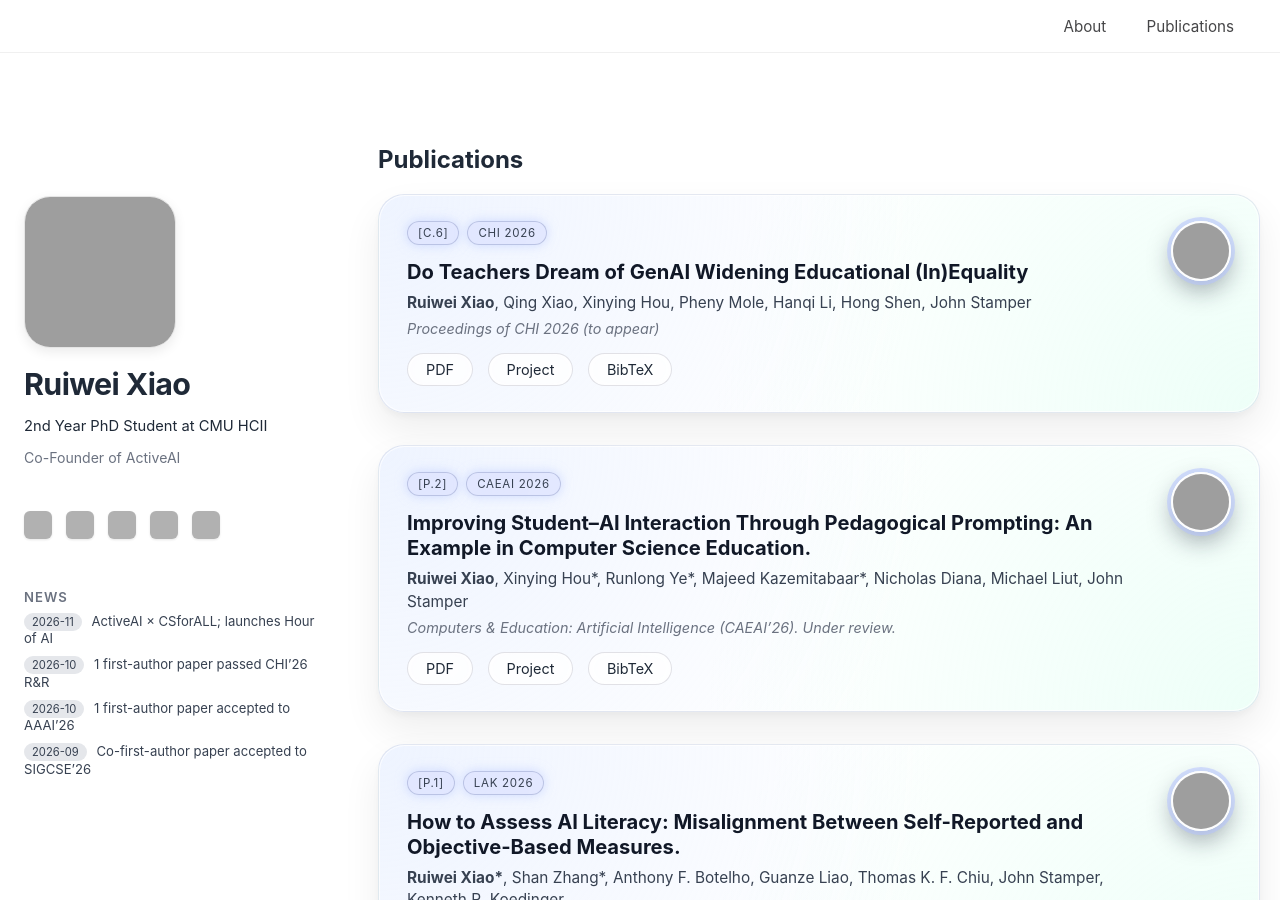
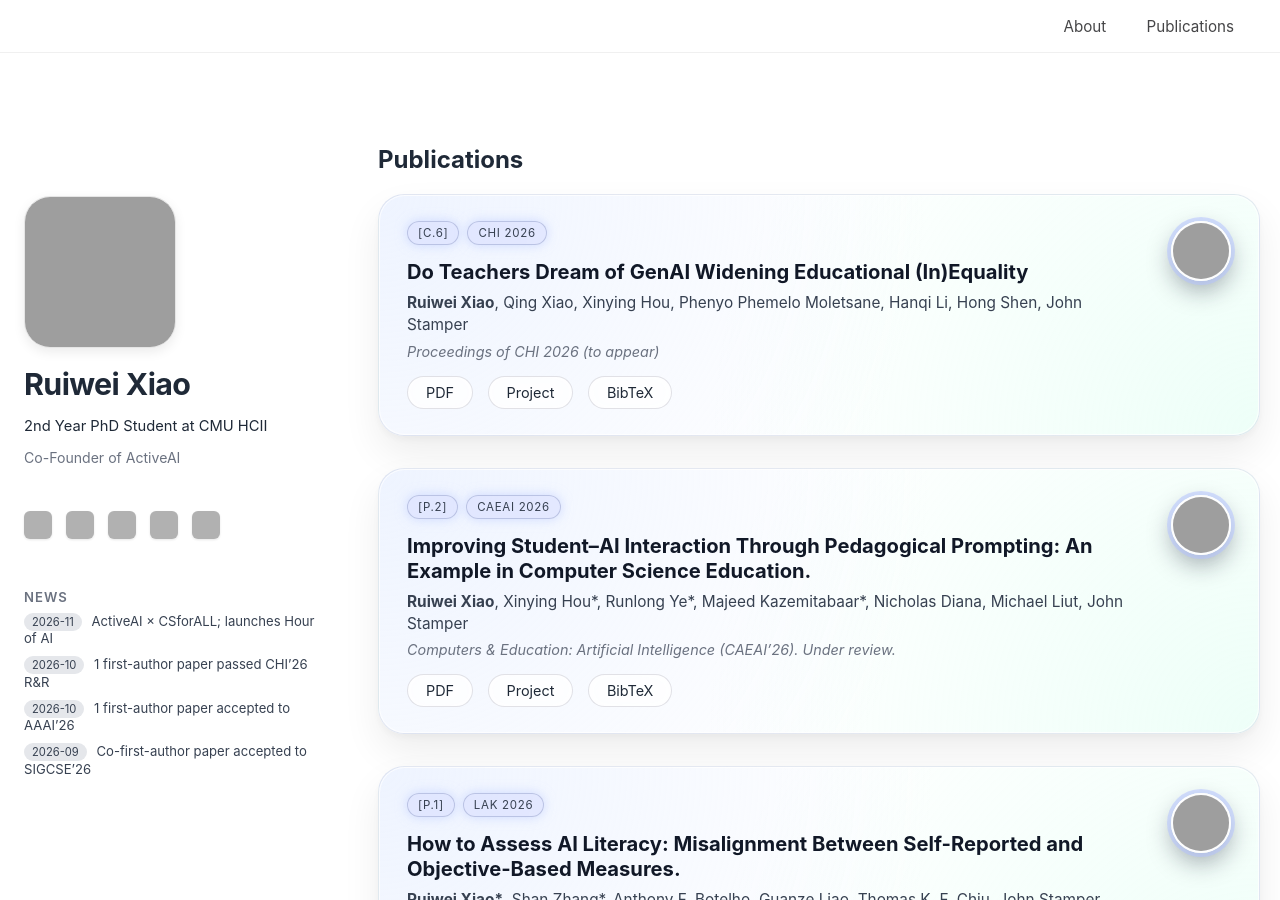
Before and after one commit to ruiwei-xiao/ruiwei-xiao.github.io, a Jekyll site: the page built from publications.md, in a window 1280 px wide and 900 px high. Built offline with Jekyll 4.4.1, drawn with Linux system fonts in a browser that asks for light colours; grey boxes are pictures that could not be loaded.

Commit message:
Update publications.md

```diff
--- a/publications.md
+++ b/publications.md
@@ -16,7 +16,7 @@ permalink: /publications/
       Do Teachers Dream of GenAI Widening Educational (In)Equality
     </div>
     <div class="pub-authors">
-      <strong>Ruiwei Xiao</strong>, Qing Xiao, Xinying Hou, Pheny Mole, Hanqi Li, Hong Shen, John Stamper
+      <strong>Ruiwei Xiao</strong>, Qing Xiao, Xinying Hou, Phenyo Phemelo Moletsane, Hanqi Li, Hong Shen, John Stamper
     </div>
     <div class="pub-venue">
       Proceedings of CHI 2026 (to appear)
```
